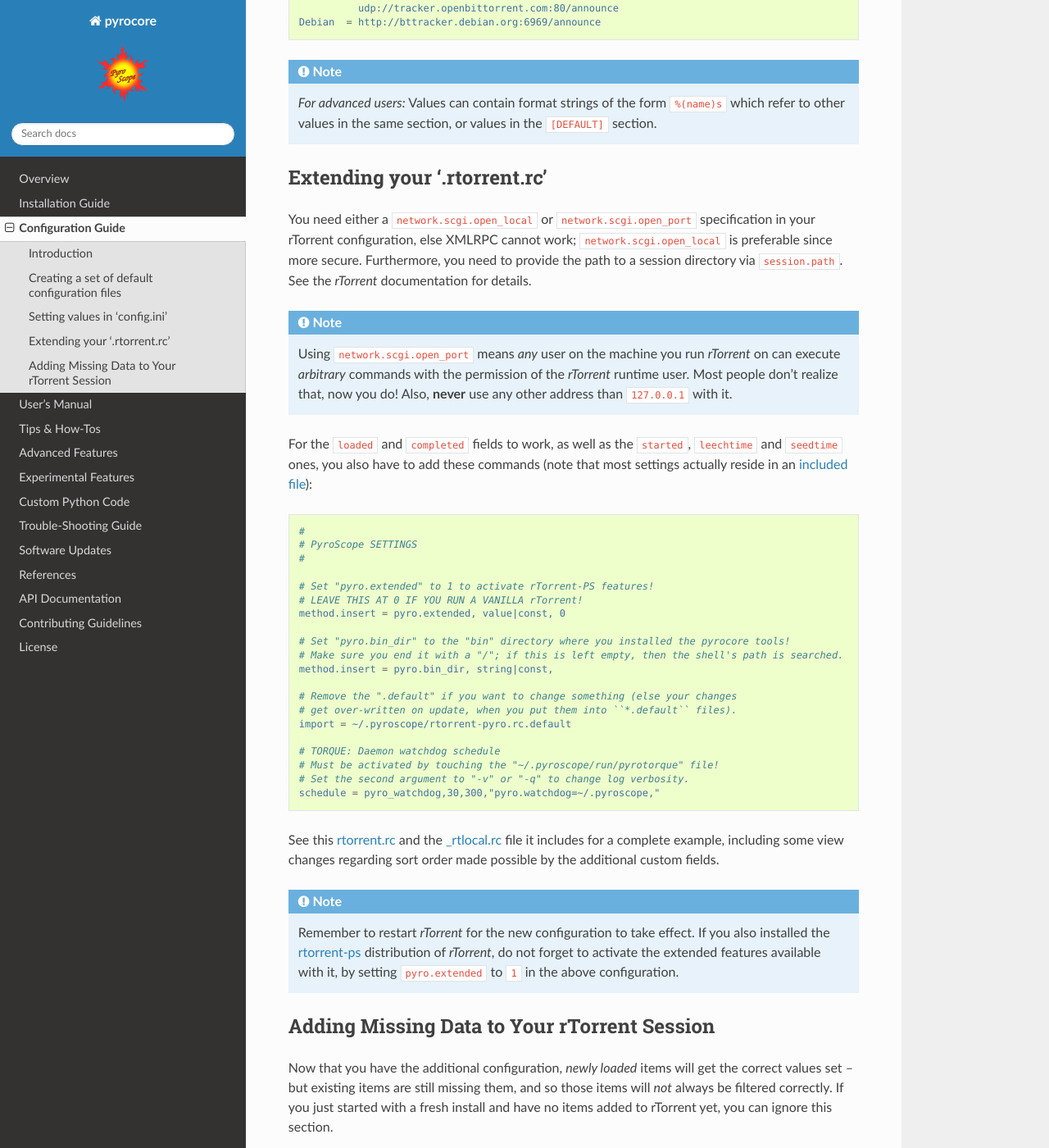
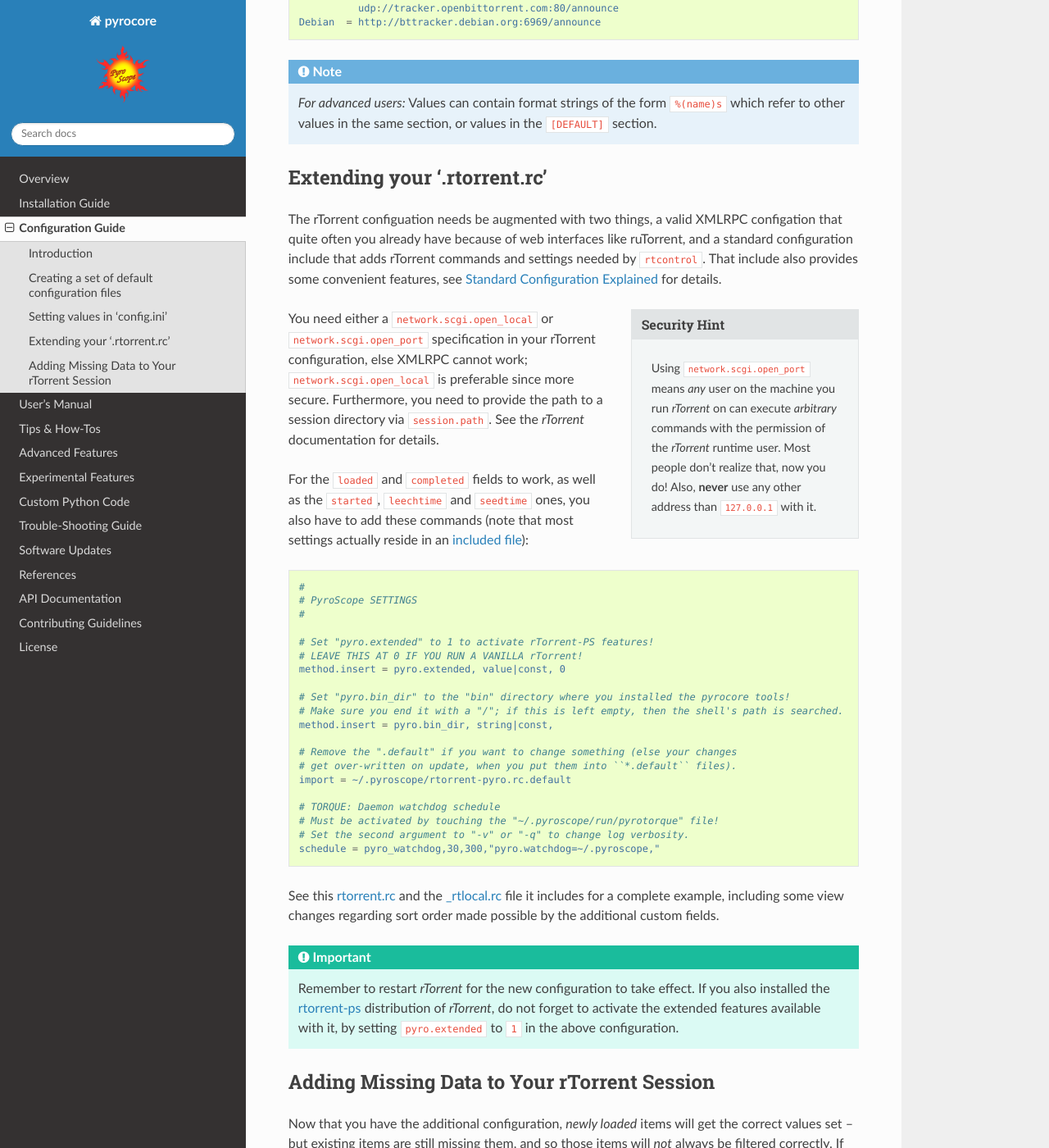
Before and after one commit to pyroscope/pyrocore, a Sphinx documentation site: the page built from docs/setup.rst, in a window 1280 px wide and 1400 px high, scrolled down 2964 px. Shown: the whole window at 82% size. Built offline with Sphinx 7.4.7 and the Read the Docs theme 2.0.0, drawn with Linux system fonts in a browser that asks for light colours.

Commit message:
docs: plumbing for 'Standard Configuration Explained'

```diff
--- a/docs/setup.rst
+++ b/docs/setup.rst
@@ -153,21 +153,28 @@ As an example, this is a very minimal configuration file:
     in the ``[DEFAULT]`` section.
 
 
+.. _rtorrent-pyro-rc:
+
 Extending your '.rtorrent.rc'
 -----------------------------
+
+The rTorrent configuation needs be augmented with two things,
+a valid XMLRPC configation that quite often you already have because of web interfaces like ruTorrent,
+and a standard configuration include that adds rTorrent commands and settings needed by ``rtcontrol``.
+That include also provides some convenient features, see :ref:`std-config` for details.
+
+.. sidebar:: **Security Hint**
+
+    Using ``network.scgi.open_port`` means *any* user on the machine you run *rTorrent* on can
+    execute *arbitrary* commands with the permission of the *rTorrent* runtime user.
+    Most people don't realize that, now you do! Also, **never** use any other address than
+    ``127.0.0.1`` with it.
 
 You need either a ``network.scgi.open_local`` or ``network.scgi.open_port`` specification in your
 rTorrent configuration, else XMLRPC cannot work;
 ``network.scgi.open_local`` is preferable since more secure.
 Furthermore, you need to provide the path to a session directory via ``session.path``.
 See the *rTorrent* documentation for details.
-
-.. note::
-
-    Using ``network.scgi.open_port`` means *any* user on the machine you run *rTorrent* on can
-    execute *arbitrary* commands with the permission of the *rTorrent* runtime user.
-    Most people don't realize that, now you do! Also, **never** use any other address than
-    ``127.0.0.1`` with it.
 
 For the ``loaded`` and ``completed`` fields to work, as well as the
 ``started``, ``leechtime`` and ``seedtime`` ones, you also have to add
@@ -204,7 +211,7 @@ and the
 file it includes for a complete example,
 including some view changes regarding sort order made possible by the additional custom fields.
 
-.. note::
+.. important::
 
     Remember to restart *rTorrent* for the new configuration to take effect.
     If you also installed the `rtorrent-ps`_ distribution of *rTorrent*,
--- a/docs/usage.rst
+++ b/docs/usage.rst
@@ -29,3 +29,11 @@ Using Output Templates
 ----------------------
 
 .. include:: usage-templates.rst
+
+
+.. _std-config:
+
+Standard Configuration Explained
+--------------------------------
+
+.. include:: usage-std-config.rst
```
Also changed, not shown: docs/usage-std-config.rst (added, +15 -0 lines).
